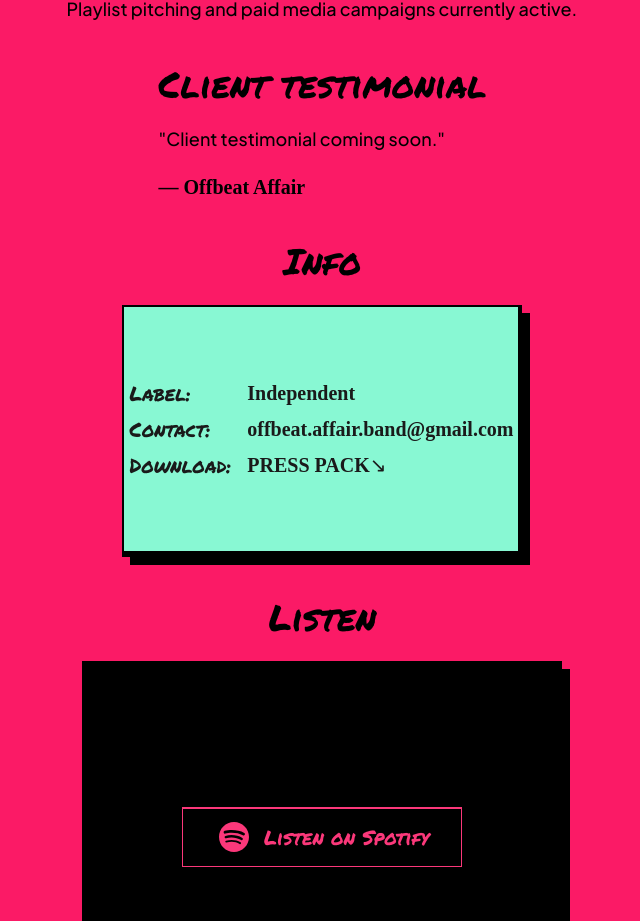
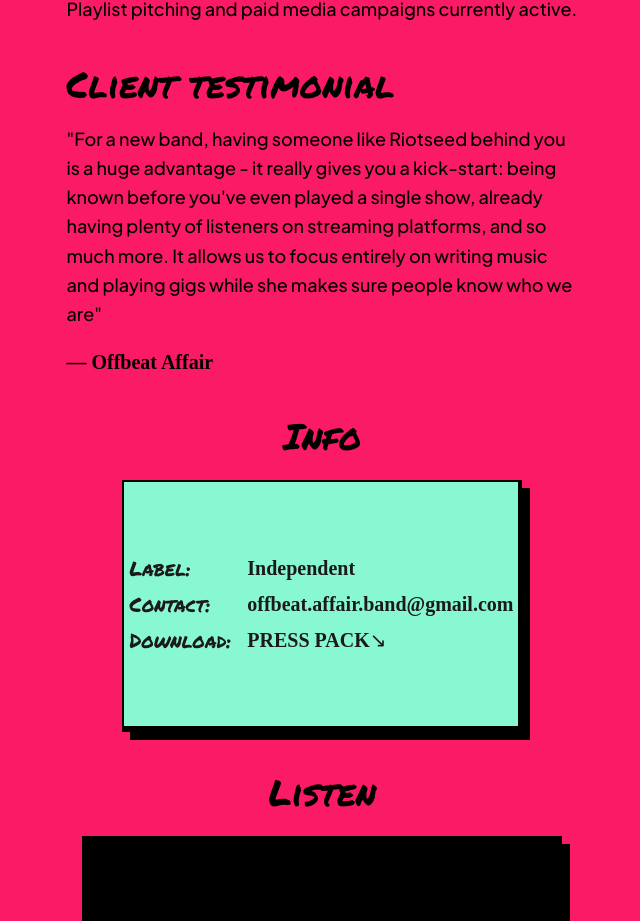
Before and after one commit to Cmbs86/Riotseed, a React (Vite) app: page /projects/offbeat-affair in a window 1280 px wide. Shown: the part 1780-2701 px from the top of the page, without its empty margins (310-950 px from the left). Built offline with nearby package versions, Linux system fonts and the light colour scheme; a web font is replaced by a local one.

Commit message:
update testimonial ProjectDetail.tsx Offbeat Affair

```diff
--- a/src/data/projects.ts
+++ b/src/data/projects.ts
@@ -83,7 +83,8 @@
     ],
 
     testimonial: {
-      quote: "Client testimonial coming soon.",
+      quote:
+        "For a new band, having someone like Riotseed behind you is a huge advantage - it really gives you a kick-start: being known before you've even played a single show, already having plenty of listeners on streaming platforms, and so much more. It allows us to focus entirely on writing music and playing gigs while she makes sure people know who we are",
       author: "Offbeat Affair",
     },
     spotifyEmbed:
@@ -139,7 +140,8 @@
     ],
 
     testimonial: {
-      quote: "It was a pleasure to work with you, thanks for everything you've done. We have playlist results so it's very good for us!",
+      quote:
+        "It was a pleasure to work with you, thanks for everything you've done. We have playlist results so it's very good for us!",
       author: "Sick Saints",
     },
     spotifyEmbed:
```
